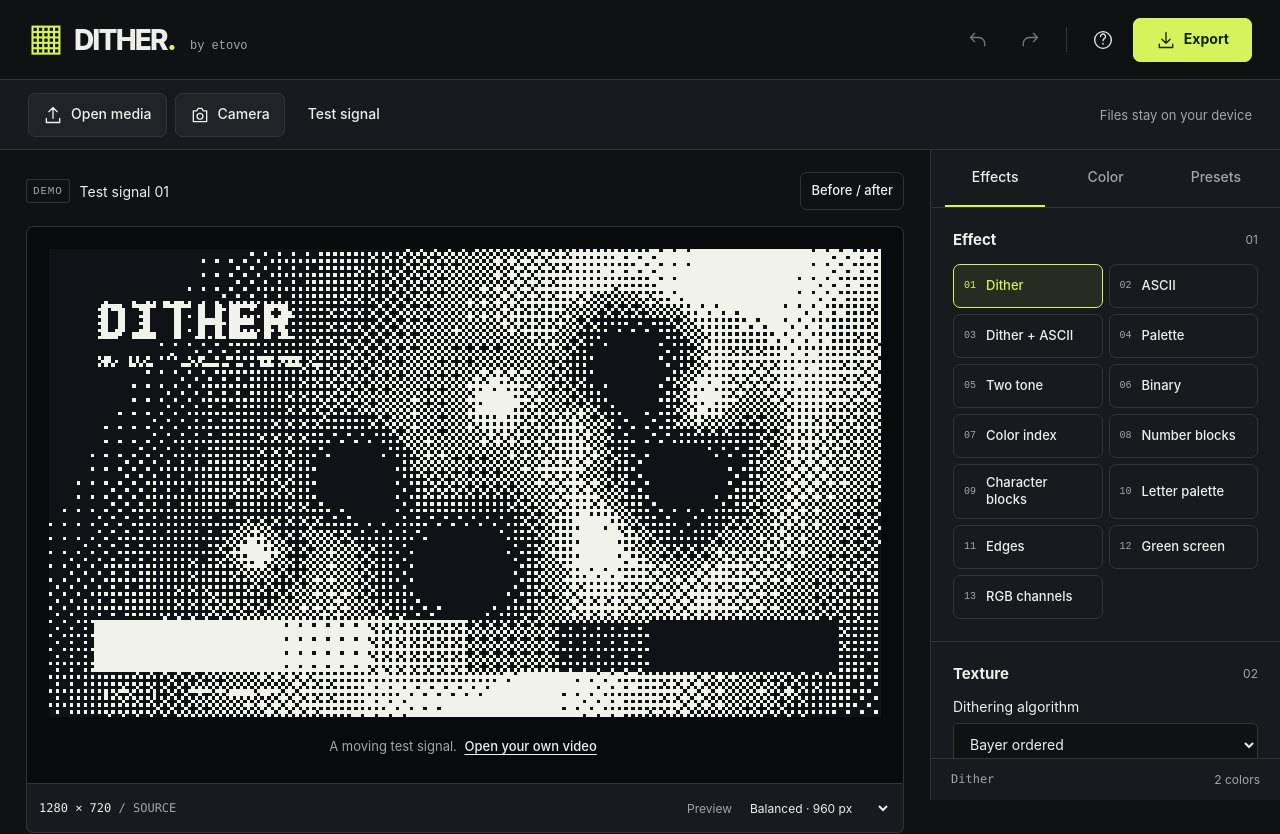
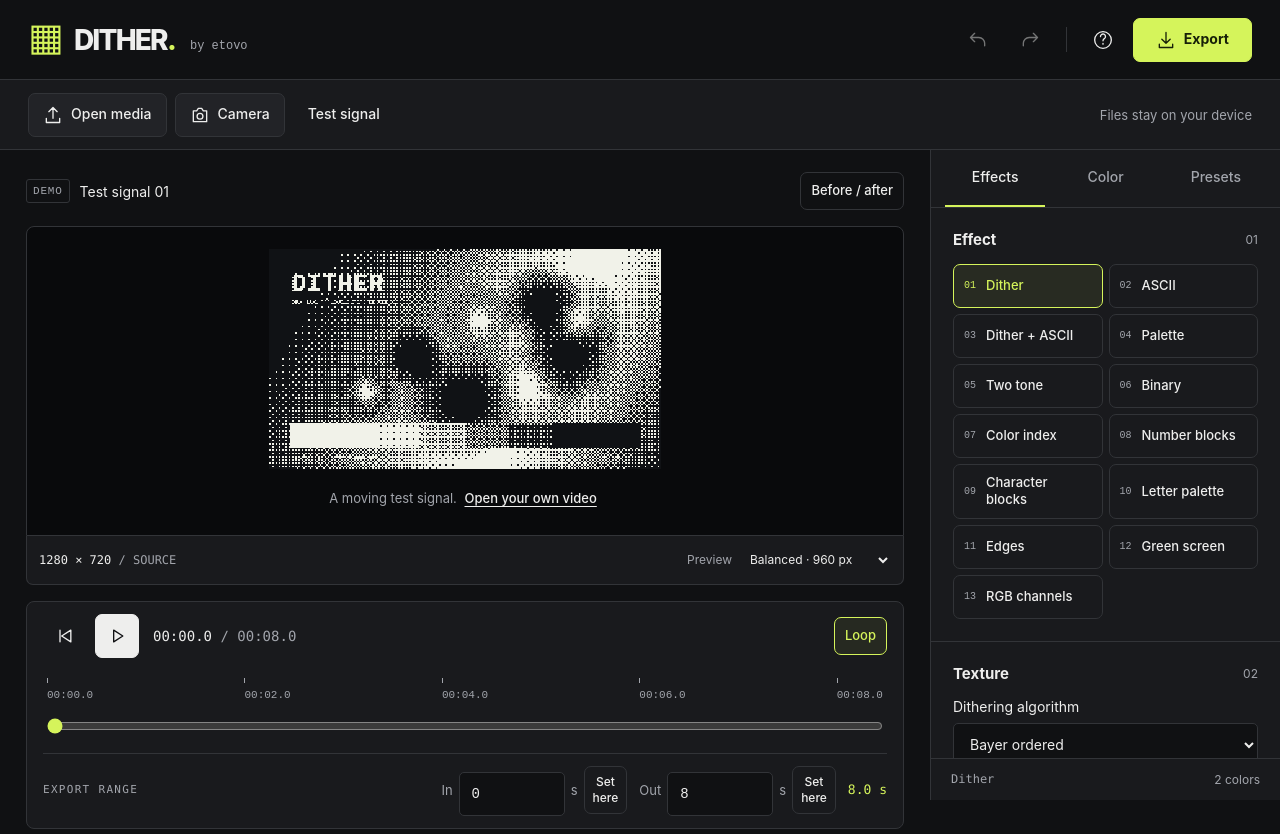
Before and after one commit to e-t-o-v-o/Dither-My-Balls-In-Yo-Mouth, a React (Vite) app: page / in a window 1280 px wide. Shown: the top 834 px of the page. Built offline with nearby package versions, Linux system fonts and the light colour scheme.

Commit message:
Polish responsive preview layout and prefer compatible MP4 codecs

```diff
--- a/package.json
+++ b/package.json
@@ -15,7 +15,9 @@
     "prebuild": "node scripts/copy-export-assets.cjs",
     "test": "vitest",
     "test:ci": "vitest run",
-    "preview": "vite preview --host 0.0.0.0"
+    "preview": "vite preview --host 0.0.0.0",
+    "dev": "vite",
+    "predev": "node scripts/copy-export-assets.cjs"
   },
   "devDependencies": {
     "@testing-library/dom": "^10.4.0",
--- a/src/App.css
+++ b/src/App.css
@@ -1399,3 +1399,21 @@ select {
     transition: none !important;
   }
 }
+
+/* Keep transport and trim controls within reach on shorter displays. */
+.viewer {
+  flex: none;
+}
+.editing-area {
+  --preview-height: clamp(220px, calc(100dvh - 650px), 540px);
+}
+.canvas-wrap {
+  width: min(100%, calc(var(--preview-height) * var(--media-aspect, 1.7778)));
+  max-height: var(--preview-height);
+  flex-shrink: 0;
+}
+@media (max-width: 900px) {
+  .editing-area {
+    --preview-height: clamp(220px, 42dvh, 460px);
+  }
+}
--- a/src/App.jsx
+++ b/src/App.jsx
@@ -843,7 +843,10 @@ function App() {
           <div className="viewer">
             <div
               className="canvas-wrap"
-              style={{ aspectRatio: `${source.width}/${source.height}` }}
+              style={{
+                aspectRatio: `${source.width}/${source.height}`,
+                "--media-aspect": source.width / source.height,
+              }}
             >
               <canvas ref={canvasRef} aria-label="Processed media preview" />
               {compare && (
--- a/src/studio/export.js
+++ b/src/studio/export.js
@@ -6,7 +6,7 @@ export function recordingFormats(
 ) {
   if (!recorder?.isTypeSupported) return [];
   return [
-    ["mp4", ["video/mp4", "video/mp4;codecs=avc1,mp4a.40.2"]],
+    ["mp4", ["video/mp4;codecs=avc1,mp4a.40.2", "video/mp4"]],
     [
       "webm",
       [
--- a/vite.config.mjs
+++ b/vite.config.mjs
@@ -2,6 +2,7 @@ import { defineConfig } from "vitest/config";
 import react from "@vitejs/plugin-react";
 export default defineConfig({
   base: "./",
+  server: { host: "0.0.0.0", allowedHosts: ["terminal.local"] },
   plugins: [react()],
   build: { outDir: "build" },
   test: {
```
Also changed, not shown: 2 other files (tests, documents, lock files or other folders).
